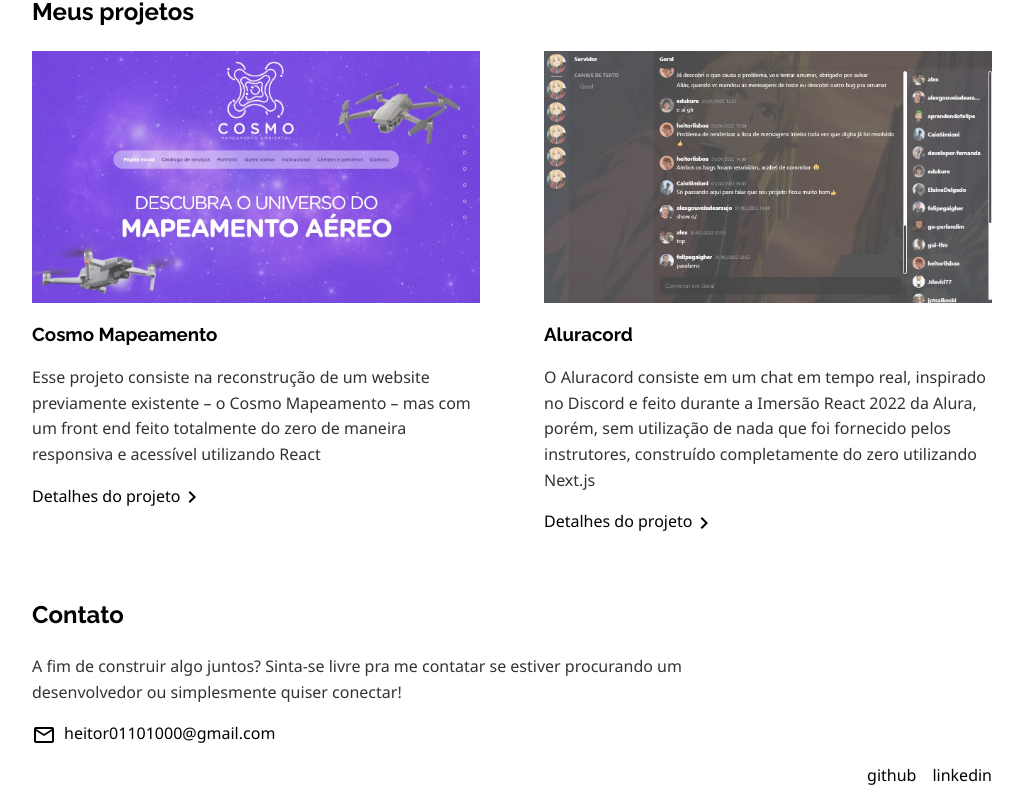
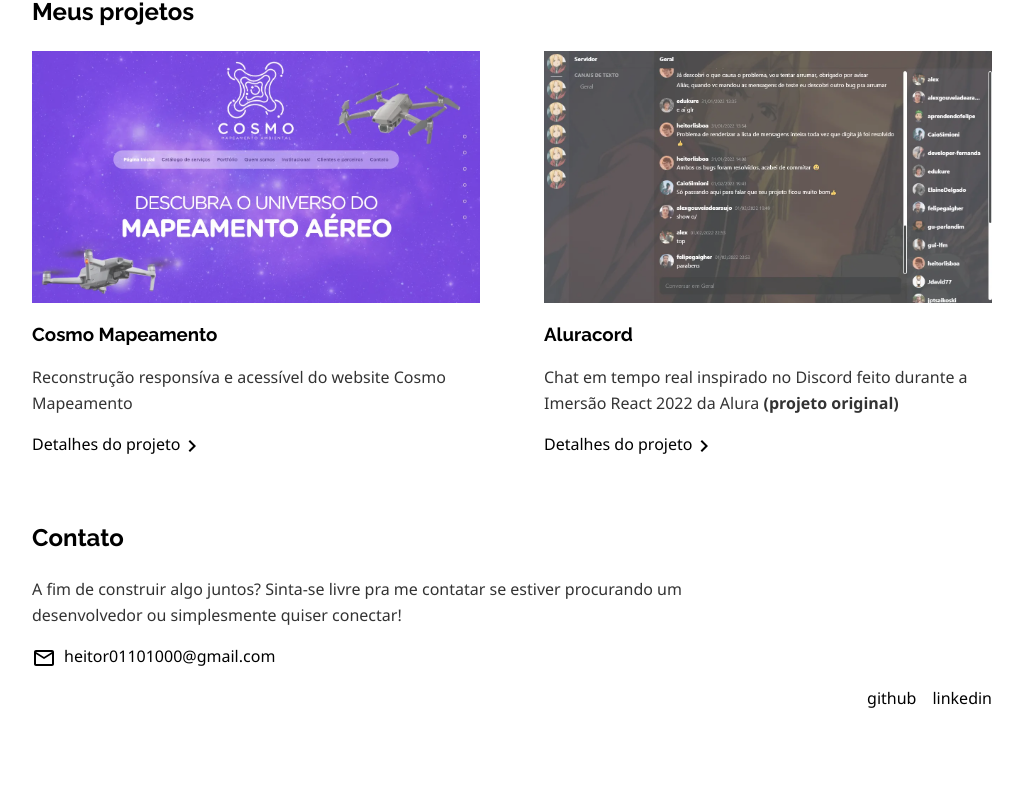
Before and after one commit to heitorlisboa/portfolio, a Next.js app: page / in a window 1280 px wide. Shown: the part 1368-2172 px from the top of the page, without its empty margins (128-1151 px from the left). After the commit the page ends 2096 px from the top, so only its background shows below. Built offline with nearby package versions, Linux system fonts and the light colour scheme.

Commit message:
Troca das descrições por outras mais sucintas

```diff
--- a/pages/index.tsx
+++ b/pages/index.tsx
@@ -128,10 +128,7 @@ const Home: NextPage = () => {
               </Link>
               <h3>Cosmo Mapeamento</h3>
               <p>
-                Esse projeto consiste na reconstrução de um website previamente
-                existente &ndash; o Cosmo Mapeamento &ndash; mas com um front
-                end feito totalmente do zero de maneira responsiva e acessível
-                utilizando React
+                Reconstrução responsíva e acessível do website Cosmo Mapeamento
               </p>
               <Link href="/works/cosmo-mapeamento">
                 <a className={`${styles.projectLink} text-anchor`}>
@@ -154,10 +151,8 @@ const Home: NextPage = () => {
               </Link>
               <h3>Aluracord</h3>
               <p>
-                O Aluracord consiste em um chat em tempo real, inspirado no
-                Discord e feito durante a Imersão React 2022 da Alura, porém,
-                sem utilização de nada que foi fornecido pelos instrutores,
-                construído completamente do zero utilizando Next.js
+                Chat em tempo real inspirado no Discord feito durante a Imersão
+                React 2022 da Alura <strong>(projeto original)</strong>
               </p>
               <Link href="/works/aluracord">
                 <a className={`${styles.projectLink} text-anchor`}>
```
